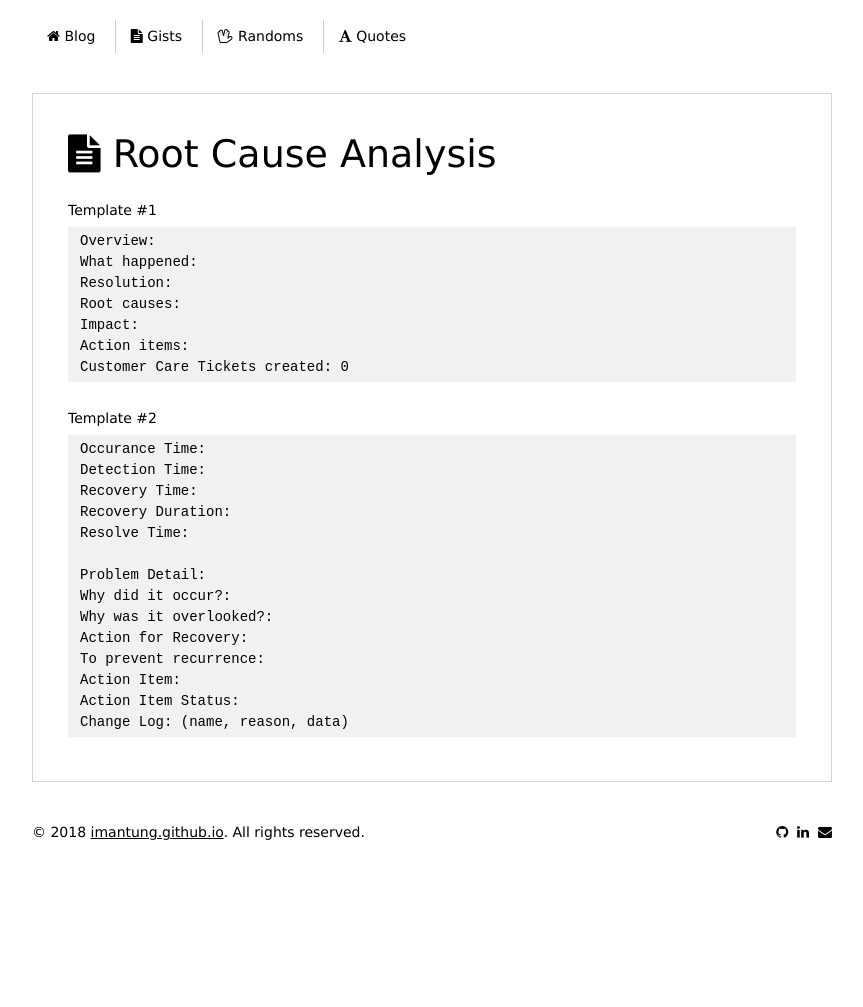
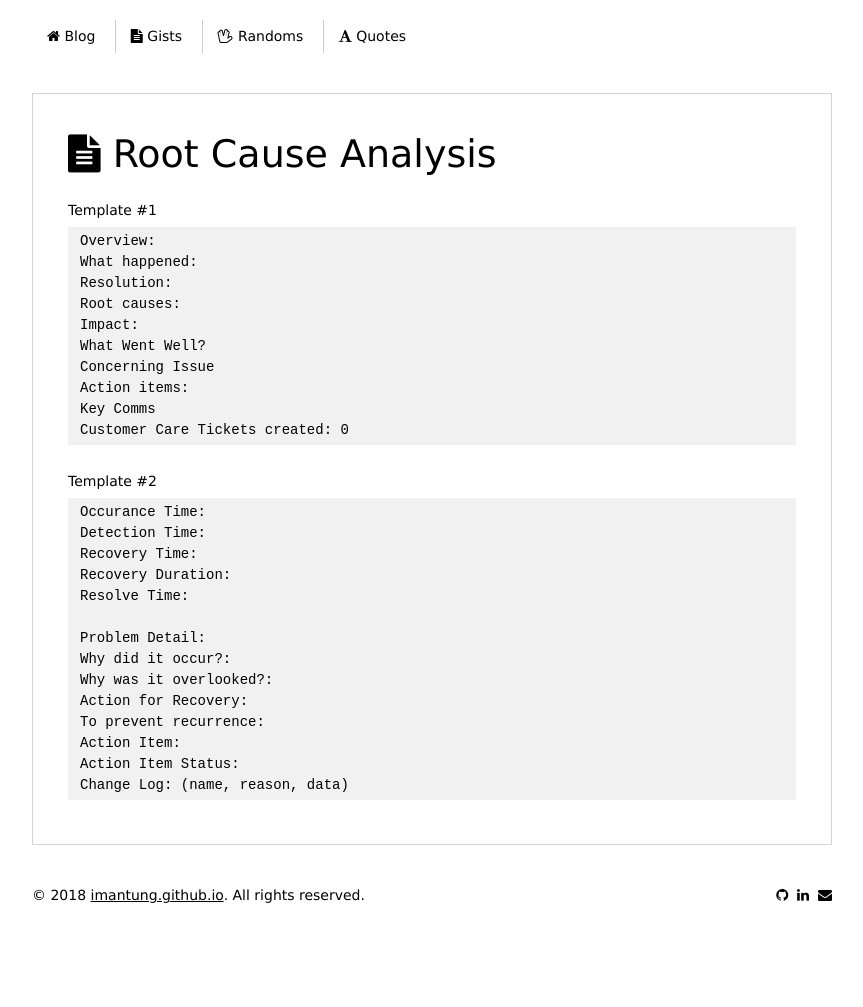
Before and after one commit to imantung/imantung.github.io, a Jekyll site: the page built from gist/rca.md, in a window 1280 px wide. Shown: the whole page, without its empty margins (208-1071 px from the left). Built offline with Jekyll 4.4.1, drawn with Linux system fonts in a browser that asks for light colours; nearby versions of some CDN libraries; before the commit the page ends 944 px from its top, so only the background shows below that.

Commit message:
update content

````diff
--- a/gist/rca.md
+++ b/gist/rca.md
@@ -10,7 +10,10 @@ What happened:
 Resolution:
 Root causes:
 Impact:
+What Went Well?
+Concerning Issue
 Action items:
+Key Comms
 Customer Care Tickets created: 0
 ```
 
````
Also changed, not shown: gist/distributed-computing.md (+3 -0 lines), gist/javascript.md (+2 -0 lines), gist/metrics-logs-monitoring.md (+3 -3 lines), gist/ruby-gems.md (renamed from gist/ruby-gem.md, +1 -1 lines).
